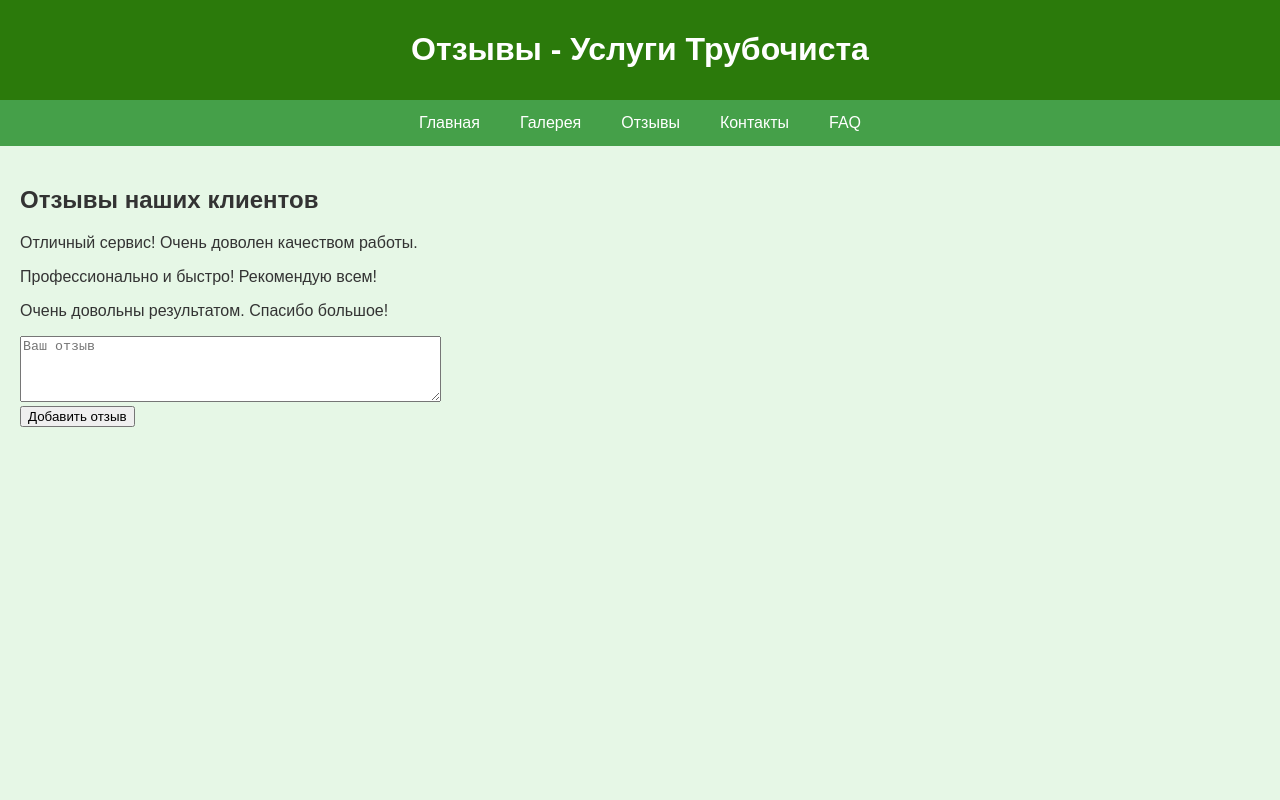
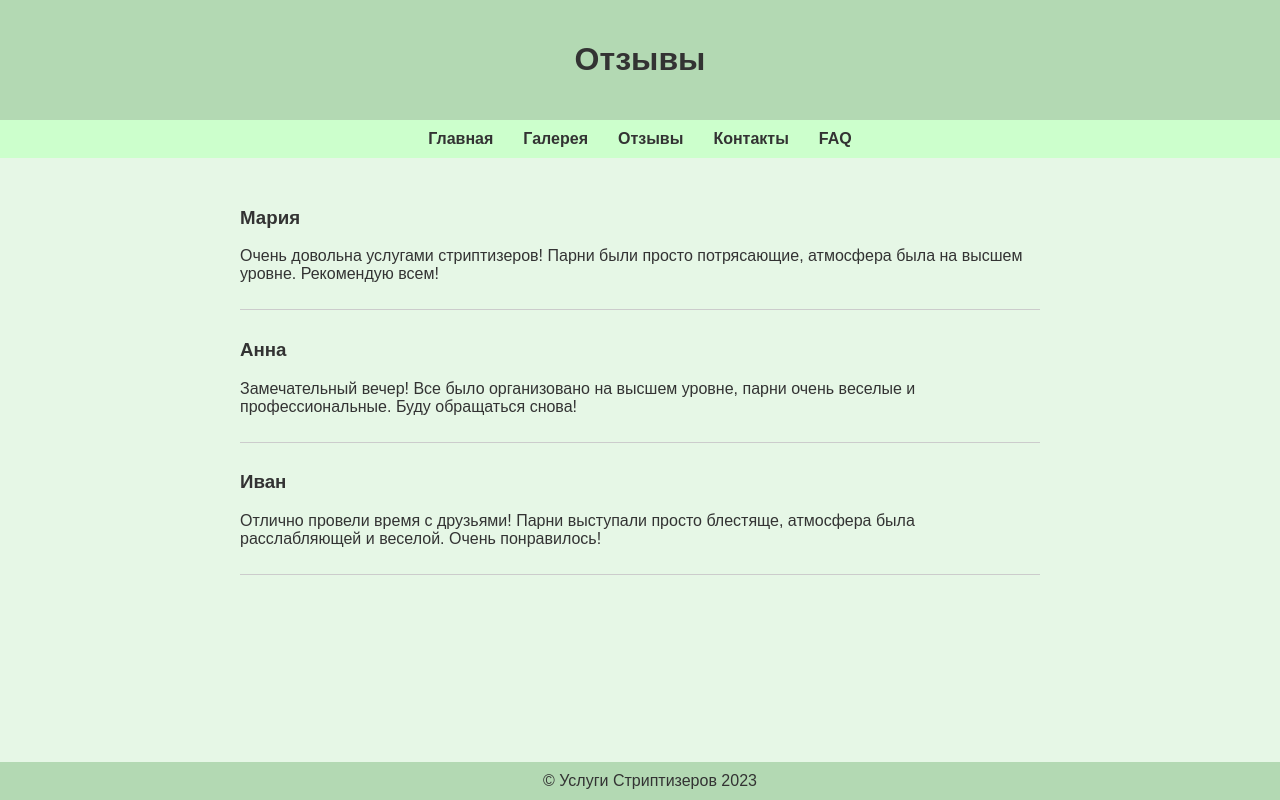
Before and after one commit to Hoegaarden131/massage, a plain HTML site: page reviews.html in a window 1280 px wide. Drawn offline with Linux system fonts and the light colour scheme.

Commit message:
Update reviews.html

```diff
--- a/reviews.html
+++ b/reviews.html
@@ -3,7 +3,7 @@
 <head>
     <meta charset="UTF-8">
     <meta name="viewport" content="width=device-width, initial-scale=1.0">
-    <title>Отзывы - Услуги Трубочиста</title>
+    <title>Отзывы</title>
     <style>
         body {
             font-family: Arial, sans-serif;
@@ -13,36 +13,44 @@
             padding: 0;
         }
         header {
-            background-color: #2b7a0b;
-            color: white;
-            padding: 10px 0;
+            background-color: #b3d9b3;
+            padding: 20px;
             text-align: center;
         }
         nav {
             display: flex;
             justify-content: center;
-            background-color: #45a049;
+            background-color: #ccffcc;
+            padding: 10px;
         }
         nav a {
-            color: white;
-            padding: 14px 20px;
+            margin: 0 15px;
             text-decoration: none;
+            color: #333;
+            font-weight: bold;
+        }
+        section {
+            padding: 20px;
+            max-width: 800px;
+            margin: 0 auto;
+        }
+        .review {
+            border-bottom: 1px solid #ccc;
+            padding: 10px 0;
+        }
+        footer {
             text-align: center;
-        }
-        nav a:hover {
-            background-color: #3e8e41;
-        }
-        .container {
-            padding: 20px;
-        }
-        .reviews form {
-            margin-top: 20px;
+            padding: 10px;
+            background-color: #b3d9b3;
+            position: fixed;
+            bottom: 0;
+            width: 100%;
         }
     </style>
 </head>
 <body>
     <header>
-        <h1>Отзывы - Услуги Трубочиста</h1>
+        <h1>Отзывы</h1>
     </header>
     <nav>
         <a href="index.html">Главная</a>
@@ -51,15 +59,22 @@
         <a href="contacts.html">Контакты</a>
         <a href="faq.html">FAQ</a>
     </nav>
-    <div class="container">
-        <h2>Отзывы наших клиентов</h2>
-        <p>Отличный сервис! Очень доволен качеством работы.</p>
-        <p>Профессионально и быстро! Рекомендую всем!</p>
-        <p>Очень довольны результатом. Спасибо большое!</p>
-        <form>
-            <textarea placeholder="Ваш отзыв" rows="4" cols="50"></textarea><br>
-            <button type="submit">Добавить отзыв</button>
-        </form>
-    </div>
+    <section>
+        <div class="review">
+            <h3>Мария</h3>
+            <p>Очень довольна услугами стриптизеров! Парни были просто потрясающие, атмосфера была на высшем уровне. Рекомендую всем!</p>
+        </div>
+        <div class="review">
+            <h3>Анна</h3>
+            <p>Замечательный вечер! Все было организовано на высшем уровне, парни очень веселые и профессиональные. Буду обращаться снова!</p>
+        </div>
+        <div class="review">
+            <h3>Иван</h3>
+            <p>Отлично провели время с друзьями! Парни выступали просто блестяще, атмосфера была расслабляющей и веселой. Очень понравилось!</p>
+        </div>
+    </section>
+    <footer>
+        &copy; Услуги Стриптизеров 2023
+    </footer>
 </body>
 </html>
```
